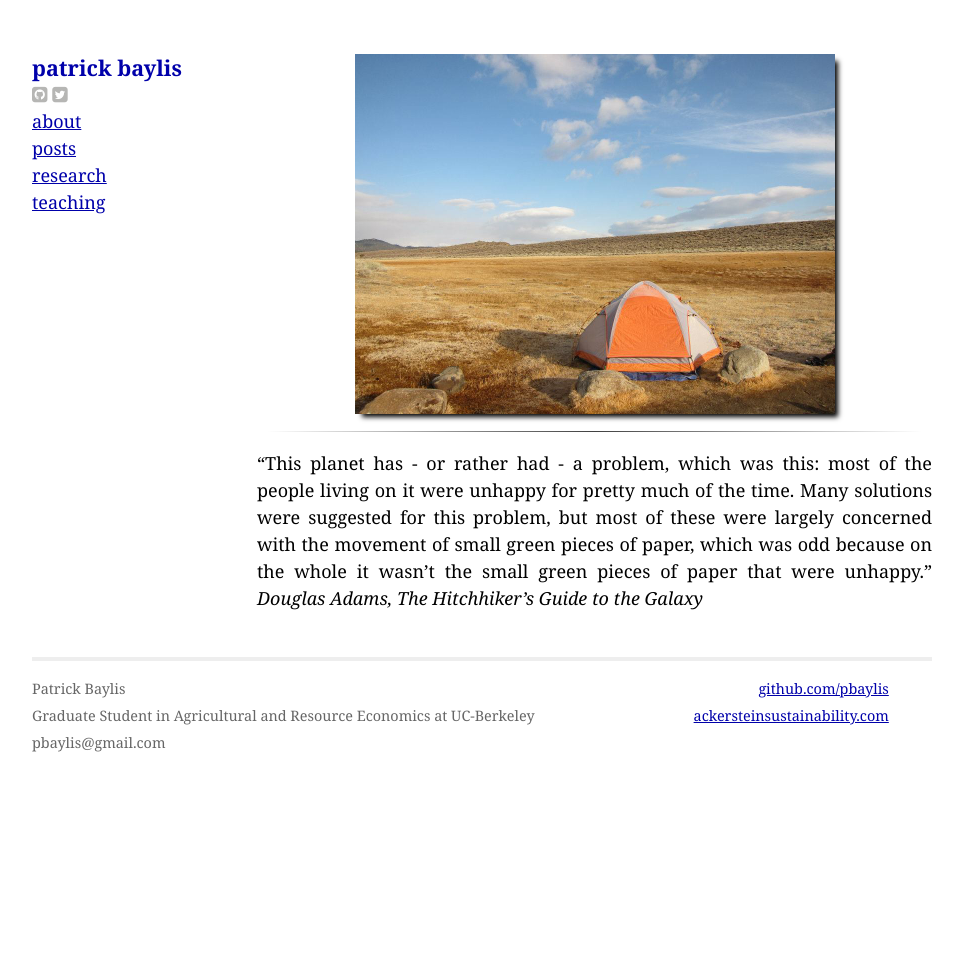
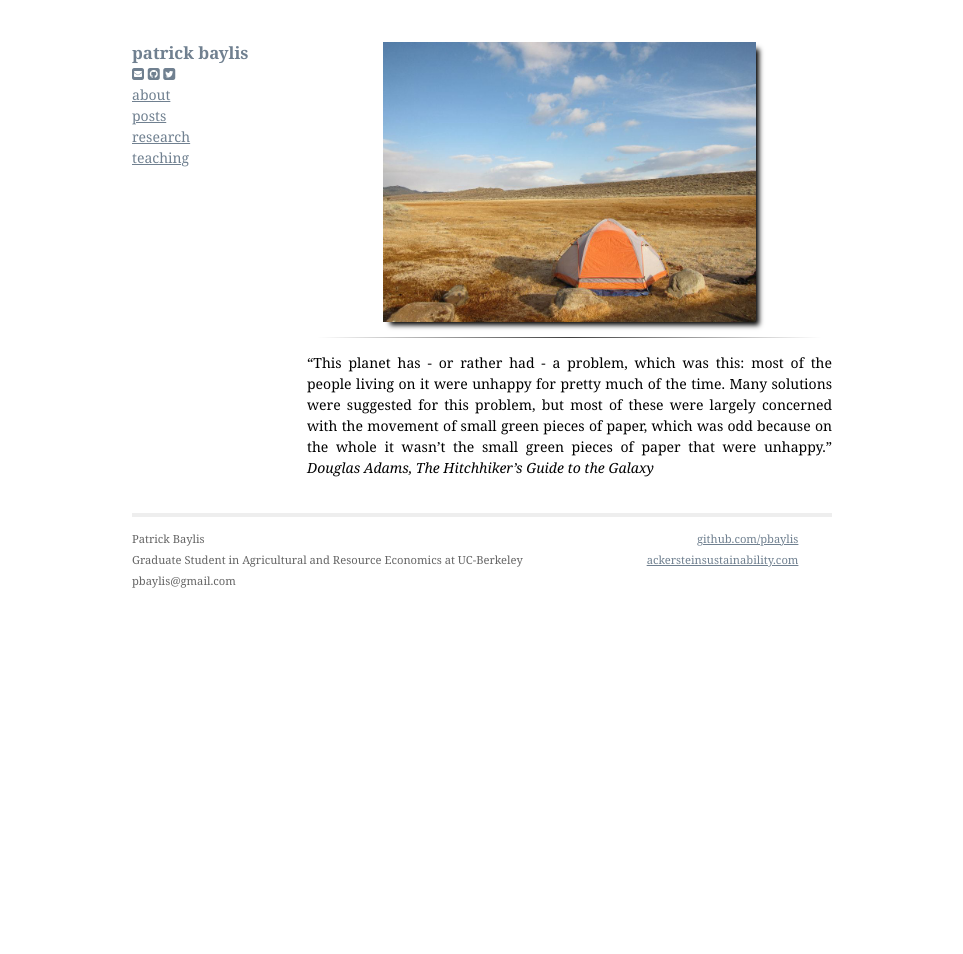
Before and after one commit to pbaylis/pbaylis.github.io, a Jekyll site: the page built from index.markdown, in a window 1280 px wide. Shown: the whole page, without its empty margins (158-1121 px from the left). Built offline with Jekyll 4.4.1, drawn with Linux system fonts in a browser that asks for light colours; nearby versions of some CDN libraries; Markdown is read by kramdown in place of the engine named in the settings.

Commit message:
link color updates

```diff
--- a/_layouts/default.html
+++ b/_layouts/default.html
@@ -33,8 +33,9 @@
 	      <div class="sidebar">
 		<div class="header">
 		  <h2 class="title"><a href="/">{{ site.name }}</a></h2>
-          <a href="https://github.com/pbaylis/"><i class="fa fa-github-square" target="tab" style="color: #B6B6B4"></i></a>
-          <a href="https://twitter.com/pbaylis"><i class="fa fa-twitter-square"  target="tab" style="color: #B6B6B4"></i></a>
+          <a href="mailto:pbaylis@gmail.com"><i class="fa fa-envelope-square" target="_blank"></i></a>
+          <a href="https://github.com/pbaylis/"><i class="fa fa-github-square" target="_blank"></i></a>
+          <a href="https://twitter.com/pbaylis"><i class="fa fa-twitter-square"  target="_blank"></i></a>
 		</div>
 		<a href="/about.html">about</a>
 		<br>
--- a/css/main.css
+++ b/css/main.css
@@ -14,7 +14,7 @@ html, body { height: 100%; }
 
 body {
   background-color: #FFF;
-  font: 18px Cambria, Georgia, serif;
+  font: 14px Cambria, Georgia, serif;
   line-height: 33px;
   text-align: center;
 }
@@ -25,9 +25,9 @@ h1, h2, h3, h4, h5, h6 {
 h1 { margin-bottom: 1em; }
 p { margin: 1em 0; }
 
-a         { color: #00a; }
-a:hover   { color: #000; }
-a:visited { color: #00a; }
+a         { color: #708090; }
+a:hover   { color: #708090; }
+a:visited { color: #708090; }
 
 table {
   font-size: inherit;
```
